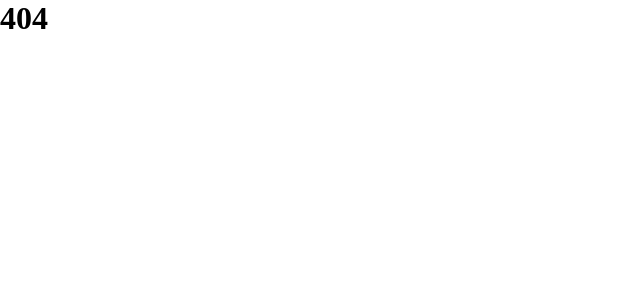
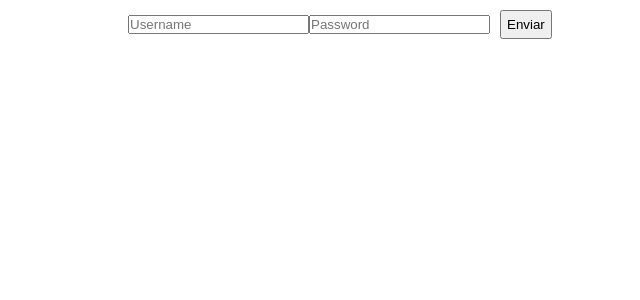
Before and after one commit to danielAntonio3/movies, a React (Create React App) app: page /login in a window 1280 px wide. Shown: the top 300 px of the page, without its empty margins (0-640 px from the left). Built offline with nearby package versions, Linux system fonts and the light colour scheme.

Commit message:
agergando un poco de logica al login

```diff
--- a/src/App.js
+++ b/src/App.js
@@ -3,15 +3,15 @@ import { BrowserRouter, Route, Routes } from 'react-router-dom';
 import Home from './pages/Home.jsx';
 import Details from './pages/Details.jsx';
 import NotFound from './pages/NotFound.jsx';
-// import Login from './pages/Login';
+import Login from './pages/Login';
 
 function App() {
   return (
     <BrowserRouter>
       <Routes>
         <Route path="*" element={<NotFound />} />
-        {/* <Route path="/login" element={<Login />} /> */}
         <Route path="/" element={<Home />} />
+        <Route path="/login" element={<Login />} />
         <Route path="/details/:id" element={<Details />} />
       </Routes>
     </BrowserRouter>
--- a/src/components/Header.js
+++ b/src/components/Header.js
@@ -1,17 +1,23 @@
+import { Link } from 'react-router-dom';
+
 export default function Header() {
   return (
     <>
       <header className="header">
         <div className="header__caja__logo">
           <span className="header__logo">
+            <Link to={'/'}>
               <img
                 src="https://bucket-dany.s3.amazonaws.com/movies/tv.png"
                 alt="logo"
               />
+            </Link>
           </span>
+          <Link to={'/'}>
             <span className="header__title">
               <p>MovieBox</p>
             </span>
+          </Link>
         </div>
         <div className="header__caja__busqueda">
           <input
@@ -25,7 +31,9 @@ export default function Header() {
           />
         </div>
         <div className="header__caja__login">
-          <span className="header__login">Iniciar Sesión</span>
+          <Link to={'/login'}>
+            <span className="header__login">Cerrar sesión</span>
+          </Link>
           <img
             src="https://bucket-dany.s3.amazonaws.com/movies/Menu.png"
             alt="logo"
--- a/src/context/UserContext.js
+++ b/src/context/UserContext.js
@@ -5,8 +5,8 @@ export const userContext = createContext();
 export default function UserContext({ children }) {
   const [user, setUser] = useState({});
   return (
-    <UserContext.Provider value={{ user, setUser }}>
+    <userContext.Provider value={{ user, setUser }}>
       {children}
-    </UserContext.Provider>
+    </userContext.Provider>
   );
 }
--- a/src/index.js
+++ b/src/index.js
@@ -4,15 +4,15 @@ import './css/index.css';
 import App from './App';
 import reportWebVitals from './reportWebVitals';
 import MoviesContext from './context/MoviesContext';
-// import UserContext from './context/UserContext';
+import UserContext from './context/UserContext';
 
 ReactDOM.render(
   <React.StrictMode>
-    {/* <UserContext> */}
-    <MoviesContext>
-      <App />
-    </MoviesContext>
-    {/* </UserContext> */}
+    <UserContext>
+      <MoviesContext>
+        <App />
+      </MoviesContext>
+    </UserContext>
   </React.StrictMode>,
   document.getElementById('root')
 );
--- a/src/pages/Login.jsx
+++ b/src/pages/Login.jsx
@@ -1,6 +1,9 @@
-import React from 'react';
+import React, { useContext } from 'react';
+import { userContext } from './../context/UserContext';
 
 export default function Login() {
+  const { user, setUser } = useContext(userContext);
+
   const signIn = (event) => {
     event.preventDefault();
     const { email, password } = event.target;
@@ -17,10 +20,20 @@ export default function Login() {
     })
       .then((response) => response.json())
       .then((data) => {
-        console.log(data);
+        if (data.success !== true) {
+          alert(data.message);
+        } else {
+          console.log(data);
+          setUser({ loggedIn: true, name: data.data.firstName });
+          window.location.replace('http://localhost:3000/');
+        }
+      })
+      .catch((error) => {
+        console.log('errors', error);
       });
   };
 
+  // return user.loggedIn ?
   return (
     <div className="page">
       <form onSubmit={signIn}>
@@ -29,5 +42,7 @@ export default function Login() {
         <button>Enviar</button>
       </form>
     </div>
+    // ) : (
+    //   window.location.replace('http://localhost:3000/')
   );
 }
```
Lines whose indentation alone changed are shown as unchanged.
